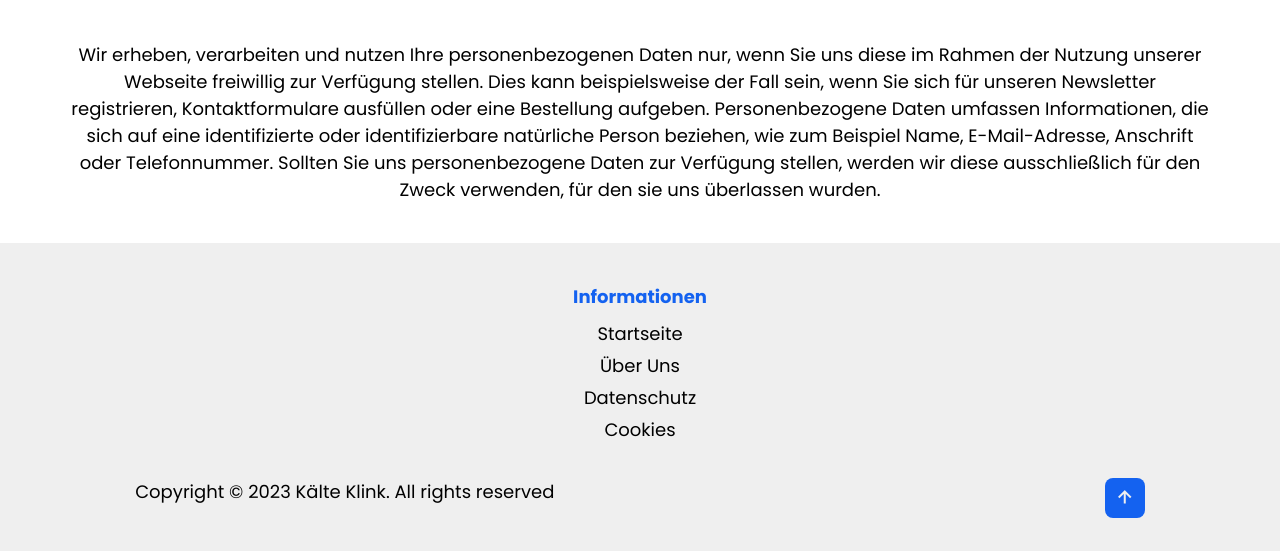
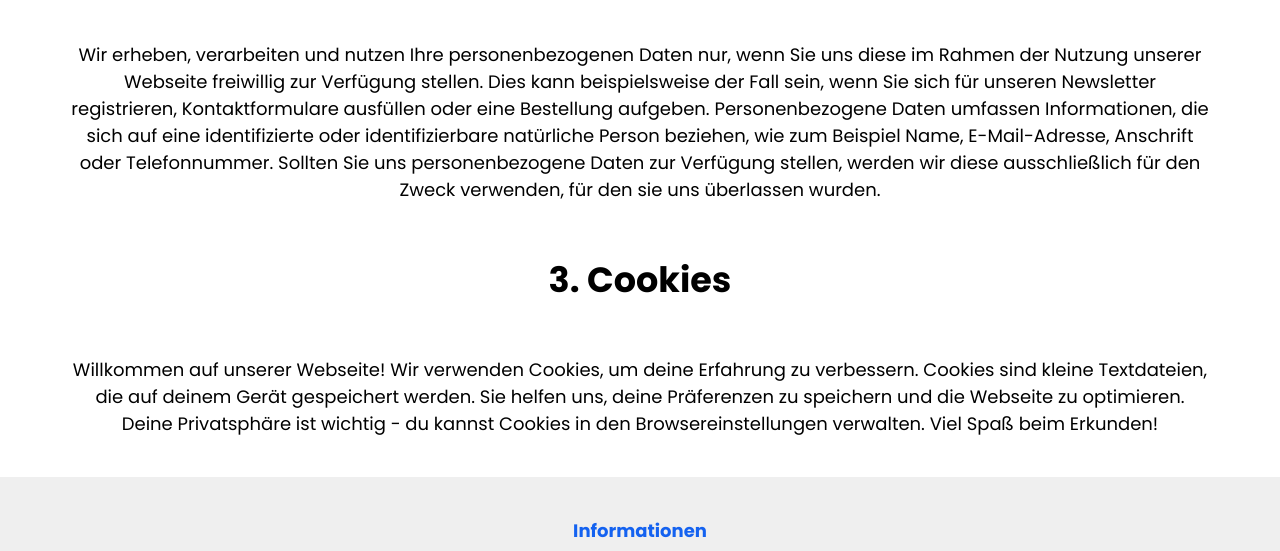
Before and after one commit to till-rouwen-klink/website, a plain HTML site: page datenschutz.html in a window 1280 px wide. Shown: the part 709-1260 px from the top of the page. Drawn offline with nearby package versions, Linux system fonts and the light colour scheme.

Commit message:
Add files via upload

```diff
--- a/css/datenschutz.css
+++ b/css/datenschutz.css
@@ -51,6 +51,7 @@
     align-items: center;
     width: 100vw;
     height: 12vh;
+    padding-bottom: 0;
   }
   .header__logo {
     display: flex;
--- a/datenschutz.html
+++ b/datenschutz.html
@@ -37,8 +37,13 @@
         </h2>
         <p class="text__p">
             Wir erheben, verarbeiten und nutzen Ihre personenbezogenen Daten nur, wenn Sie uns diese im Rahmen der Nutzung unserer Webseite freiwillig zur Verfügung stellen. Dies kann beispielsweise der Fall sein, wenn Sie sich für unseren Newsletter registrieren, Kontaktformulare ausfüllen oder eine Bestellung aufgeben.
-
                 Personenbezogene Daten umfassen Informationen, die sich auf eine identifizierte oder identifizierbare natürliche Person beziehen, wie zum Beispiel Name, E-Mail-Adresse, Anschrift oder Telefonnummer. Sollten Sie uns personenbezogene Daten zur Verfügung stellen, werden wir diese ausschließlich für den Zweck verwenden, für den sie uns überlassen wurden.
+        </p>
+        <h2 class="text__h2">
+          3. Cookies
+        </h2>
+        <p class="text__p">
+          Willkommen auf unserer Webseite! Wir verwenden Cookies, um deine Erfahrung zu verbessern. Cookies sind kleine Textdateien, die auf deinem Gerät gespeichert werden. Sie helfen uns, deine Präferenzen zu speichern und die Webseite zu optimieren. Deine Privatsphäre ist wichtig - du kannst Cookies in den Browsereinstellungen verwalten. Viel Spaß beim Erkunden!
         </p>
   </section>
 
@@ -48,9 +53,9 @@
             <h4><span>Informationen</span></h4>
             <ul>
               <li><a href="/index.html">Startseite</a></li>
-              <li><a href="#about">Über Uns</a></li>
-              <li><a href="#">Datenschutz</a></li>
-              <li><a href="#">Cookies</a></li>
+              <li><a href="/index.html#about">Über Uns</a></li>
+              <li><a href="/impressum.html">Impressum</a></li>
+              <li><a href="/datenschutz.html">Cookies</a></li>
             </ul>
           </div>
         </div>
```
Also changed, not shown: impressum.html (+3 -3 lines), index.html (+1 -1 lines).
